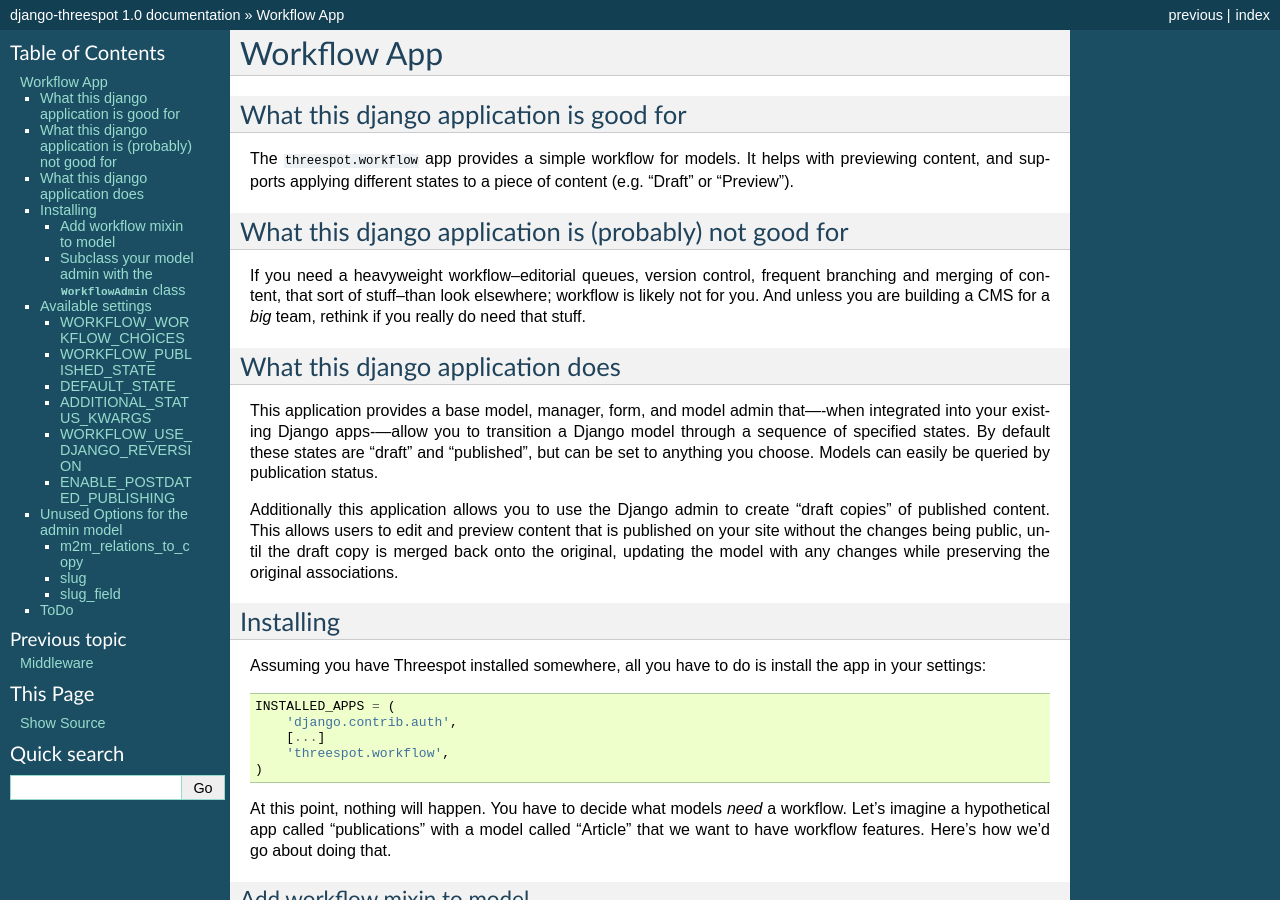
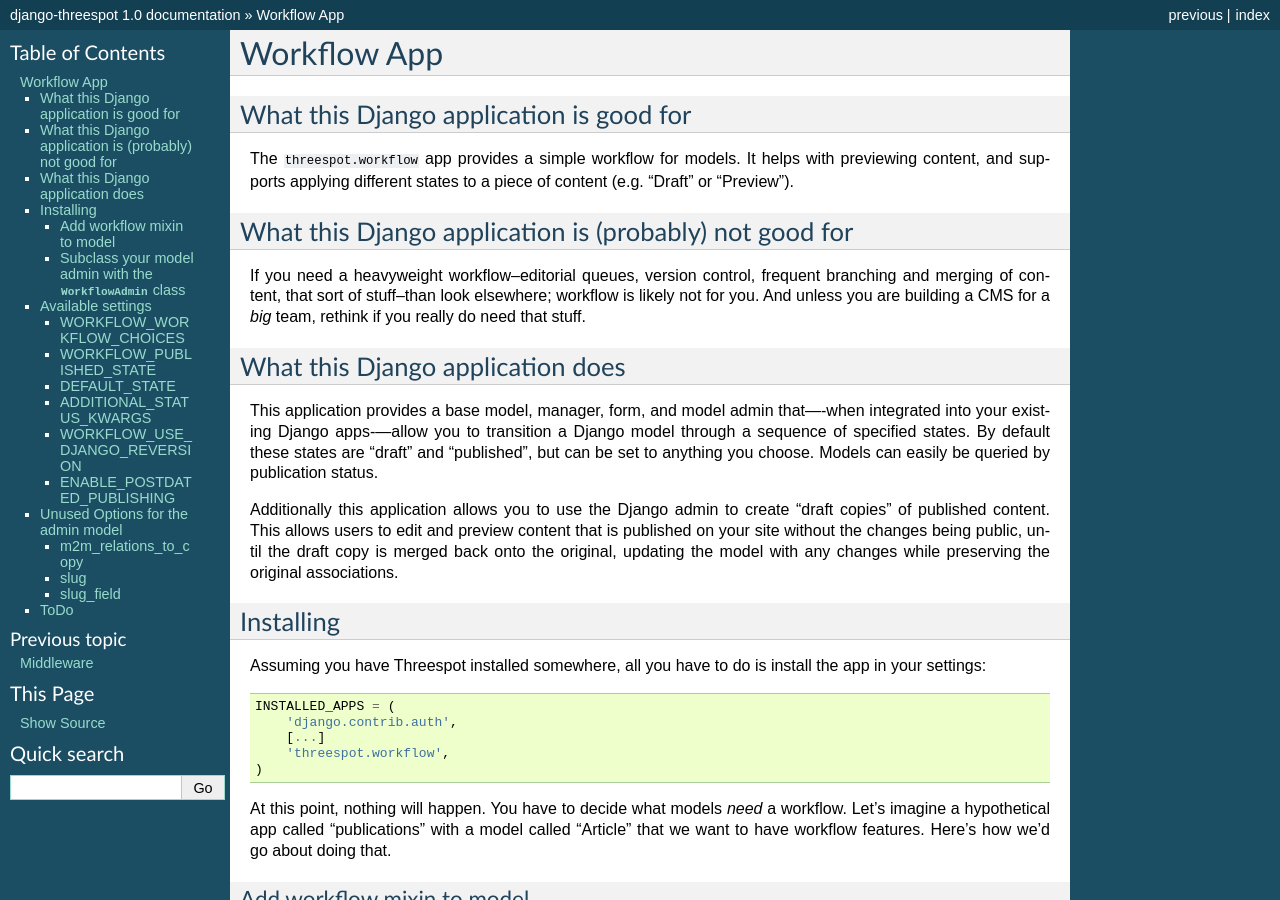
Before and after one commit to Threespot/django-threespot, a Sphinx documentation site: the page built from docs/components/workflow.rst, in a window 1280 px wide and 900 px high. Built offline with Sphinx 7.4.7, drawn with Linux system fonts in a browser that asks for light colours.

```diff
--- a/docs/components/workflow.rst
+++ b/docs/components/workflow.rst
@@ -2,18 +2,18 @@
 Workflow App
 ===================
 
-What this django application is good for
+What this Django application is good for
 ------------------------------------------------------------------
 
 The ``threespot.workflow`` app provides a simple workflow for models. It helps with previewing content, and supports applying different states to a piece of
 content (e.g. "Draft" or "Preview").
 
-What this django application is (probably) not good for
+What this Django application is (probably) not good for
 ------------------------------------------------------------------
 
 If you need a heavyweight workflow--editorial queues, version control, frequent branching and merging of content, that sort of stuff--than look elsewhere; workflow is likely not for you. And unless you are building a CMS for a *big* team, rethink if you really do need that stuff.
 
-What this django application does
+What this Django application does
 ------------------------------------------------------------------
 
 This application provides a base model, manager, form, and model admin that—-when integrated into your existing Django apps-—allow you to transition a Django model through a sequence of specified states. By default these states are "draft" and "published", but can be set to anything you choose. Models can easily be queried by publication status.
```
